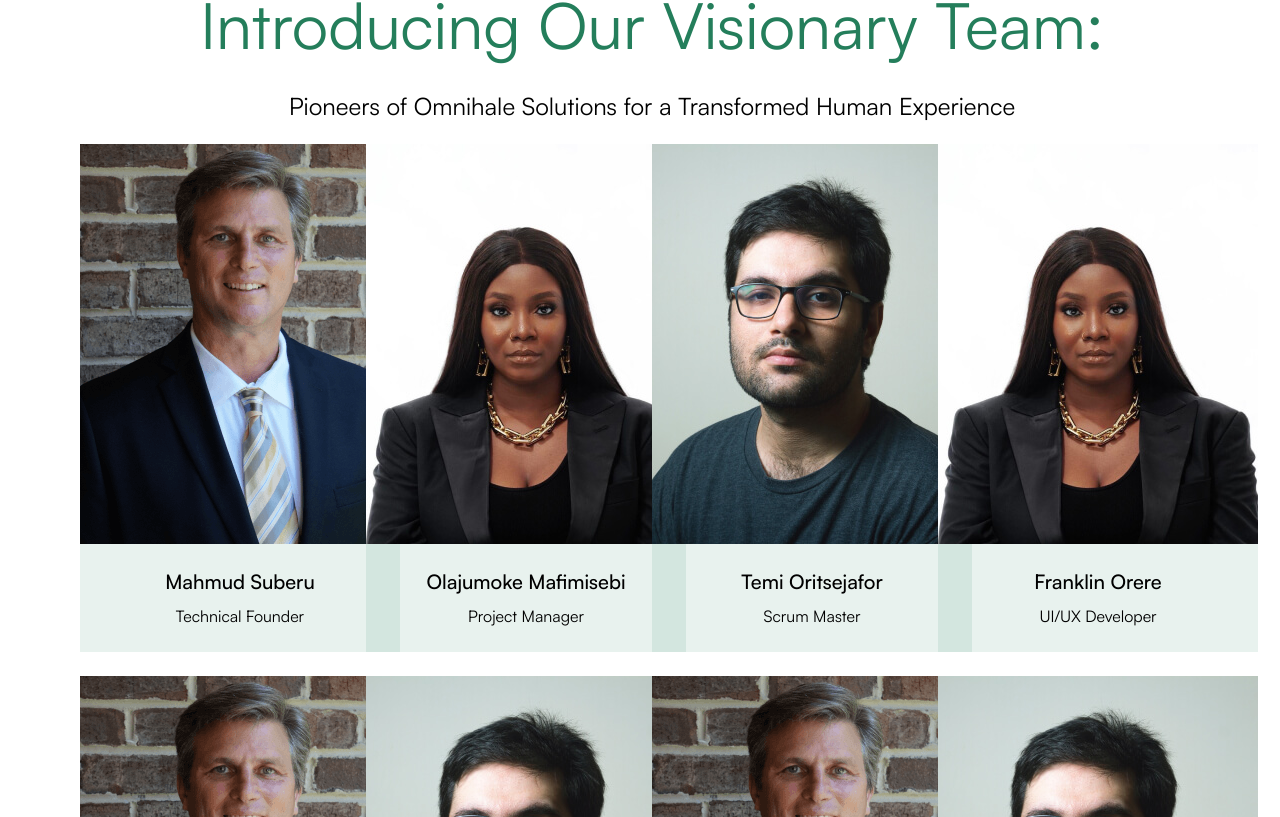
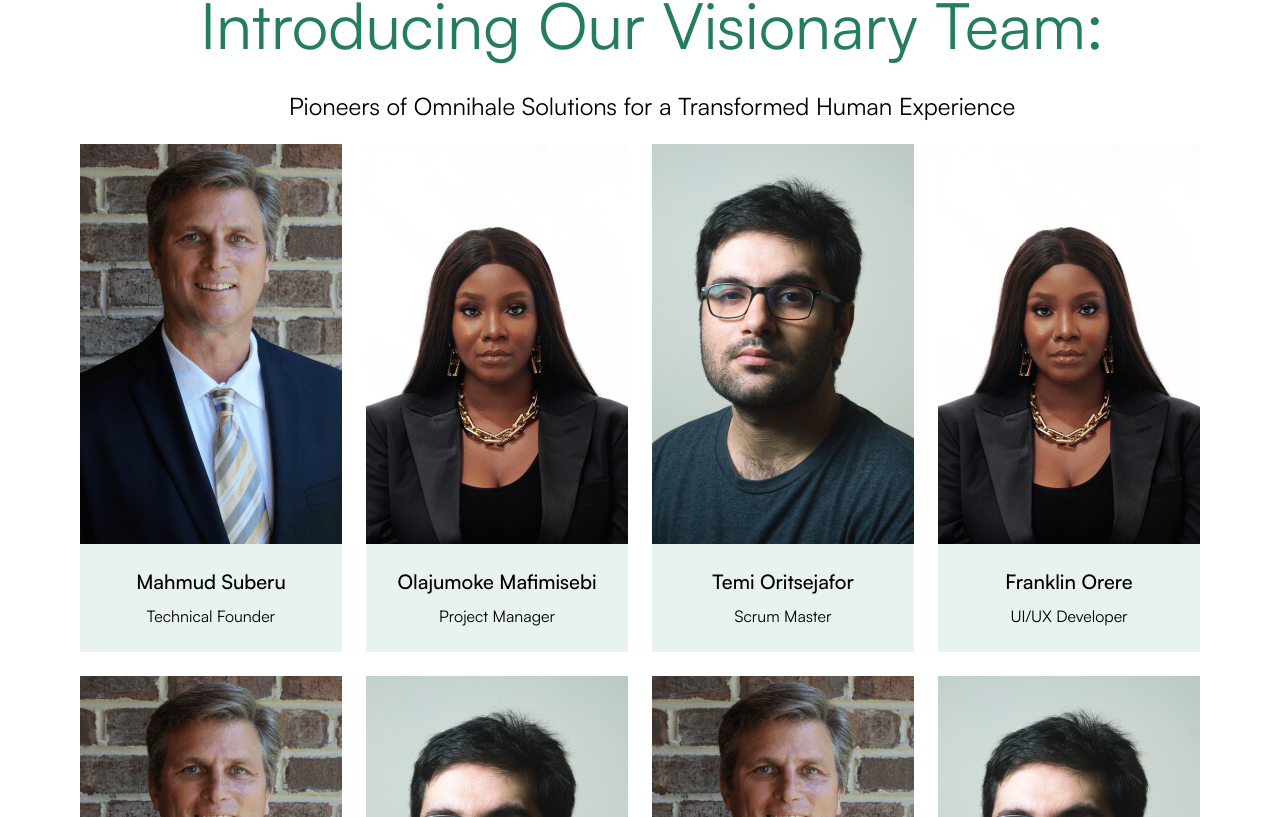
Before and after one commit to omnihale-inc/about, a Next.js app: page / in a window 1280 px wide. Shown: the part 1323-2140 px from the top of the page. Built offline with nearby package versions, Linux system fonts and the light colour scheme; a web font is replaced by a local one.

Commit message:
making the with 100 percent

```diff
--- a/src/components/UserTeam.tsx
+++ b/src/components/UserTeam.tsx
@@ -3,9 +3,9 @@ import React from 'react'
 
 const UserTeam = ({ imgUrl, username, position }: { imgUrl: string, username: string, position: string }) => {
     return (
-        <div className='flex flex-col flex-1 w-[320px] col-span-1 bg-team-bg'>
+        <div className='flex flex-col flex-1 w-[320px] lg:w-full col-span-1 bg-team-bg'>
             <div className='w-full h-[25rem]'>
-                <Image className='w-full h-full object-contain' src={imgUrl} alt={username} width={320} height={400} />
+                <Image className='w-full h-full object-cover object-center' src={imgUrl} alt={username} width={320} height={400} />
             </div>
             <div className="py-6 flex flex-col items-center gap-2">
                 <h1 className='text-xl font-medium text-center '>{username}</h1>
```
